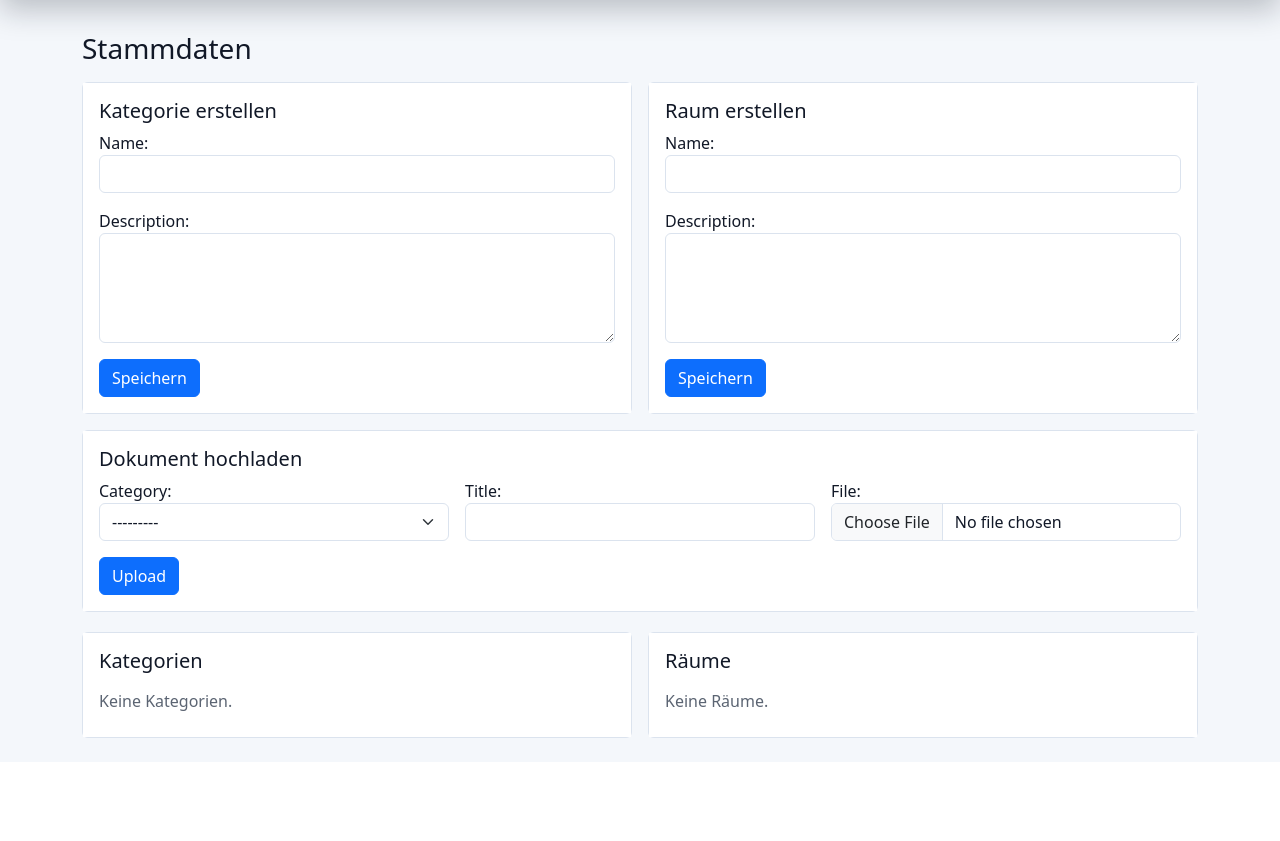
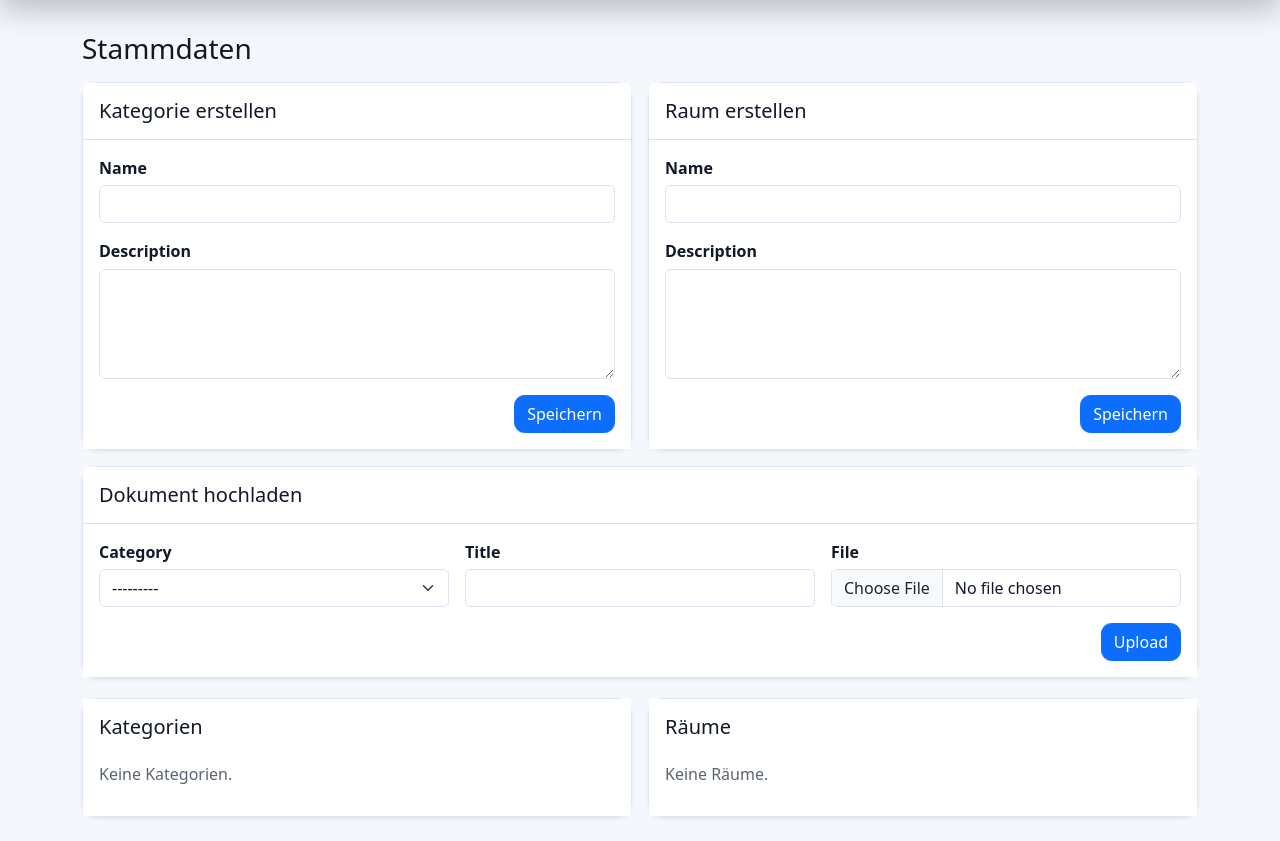
Before and after one commit to fjhzi/MPV, a Django app: page /stammdaten/ in a window 1280 px wide. Shown: the part 56-897 px from the top of the page. Before the commit the page ends 794 px from the top, so only its background shows below. Run offline with Django 5.2, Linux system fonts and the light colour scheme; data that the repository does not hold is empty.

Commit message:
Polish UI forms and cards for consistent Bootstrap styling

```diff
--- a/inventory/forms.py
+++ b/inventory/forms.py
@@ -7,7 +7,29 @@
     input_type = "date"
 
 
-class MedicalDeviceForm(forms.ModelForm):
+class BootstrapStyledModelForm(forms.ModelForm):
+    """Apply Bootstrap classes consistently to all form widgets."""
+
+    def __init__(self, *args, **kwargs):
+        super().__init__(*args, **kwargs)
+        for field in self.fields.values():
+            widget = field.widget
+            if isinstance(widget, forms.CheckboxInput):
+                base_class = "form-check-input"
+            elif isinstance(widget, (forms.Select, forms.SelectMultiple)):
+                base_class = "form-select"
+            elif isinstance(widget, forms.ClearableFileInput):
+                base_class = "form-control"
+            else:
+                base_class = "form-control"
+
+            classes = widget.attrs.get("class", "").split()
+            if base_class not in classes:
+                classes.append(base_class)
+            widget.attrs["class"] = " ".join(filter(None, classes))
+
+
+class MedicalDeviceForm(BootstrapStyledModelForm):
     class Meta:
         model = MedicalDevice
         fields = [
@@ -51,7 +73,7 @@
         }
 
 
-class DeviceAppointmentForm(forms.ModelForm):
+class DeviceAppointmentForm(BootstrapStyledModelForm):
     class Meta:
         model = DeviceAppointment
         fields = ["appointment_type", "due_date", "note"]
--- a/inventory/templates/inventory/stammdaten.html
+++ b/inventory/templates/inventory/stammdaten.html
@@ -3,47 +3,72 @@
 <h1 class="h3 mb-3">Stammdaten</h1>
 <div class="row g-3 align-items-start">
   <div class="col-lg-6">
-    <div class="card"><div class="card-body">
-      <h2 class="h5">Kategorie erstellen</h2>
-      <form method="post">
+    <div class="card shadow-sm">
+      <div class="card-header bg-transparent py-3"><h2 class="h5 mb-0">Kategorie erstellen</h2></div>
+      <div class="card-body">
+        <form method="post" class="row g-3">
           {% csrf_token %}
           <input type="hidden" name="action" value="create_category">
-        {{ category_form.as_p }}
-        <button class="btn btn-primary" type="submit">Speichern</button>
+          {% for field in category_form %}
+            <div class="col-12">
+              <label class="form-label" for="{{ field.id_for_label }}">{{ field.label }}</label>
+              {{ field }}
+              {% for error in field.errors %}<div class="text-danger small">{{ error }}</div>{% endfor %}
+            </div>
+          {% endfor %}
+          <div class="col-12 d-flex justify-content-end"><button class="btn btn-primary" type="submit">Speichern</button></div>
         </form>
-    </div></div>
+      </div>
+    </div>
   </div>
   <div class="col-lg-6">
-    <div class="card"><div class="card-body">
-      <h2 class="h5">Raum erstellen</h2>
-      <form method="post">
+    <div class="card shadow-sm">
+      <div class="card-header bg-transparent py-3"><h2 class="h5 mb-0">Raum erstellen</h2></div>
+      <div class="card-body">
+        <form method="post" class="row g-3">
           {% csrf_token %}
           <input type="hidden" name="action" value="create_room">
-        {{ room_form.as_p }}
-        <button class="btn btn-primary" type="submit">Speichern</button>
+          {% for field in room_form %}
+            <div class="col-12">
+              <label class="form-label" for="{{ field.id_for_label }}">{{ field.label }}</label>
+              {{ field }}
+              {% for error in field.errors %}<div class="text-danger small">{{ error }}</div>{% endfor %}
+            </div>
+          {% endfor %}
+          <div class="col-12 d-flex justify-content-end"><button class="btn btn-primary" type="submit">Speichern</button></div>
         </form>
-    </div></div>
+      </div>
+    </div>
   </div>
   <div class="col-12">
-    <div class="card"><div class="card-body">
-      <h2 class="h5">Dokument hochladen</h2>
-      <form method="post" enctype="multipart/form-data">
+    <div class="card shadow-sm">
+      <div class="card-header bg-transparent py-3"><h2 class="h5 mb-0">Dokument hochladen</h2></div>
+      <div class="card-body">
+        <form method="post" enctype="multipart/form-data" class="row g-3 align-items-end">
           {% csrf_token %}
           <input type="hidden" name="action" value="upload_document">
-        <div class="row g-3">
-          <div class="col-md-4">{{ document_form.category.label_tag }}{{ document_form.category }}</div>
-          <div class="col-md-4">{{ document_form.title.label_tag }}{{ document_form.title }}</div>
-          <div class="col-md-4">{{ document_form.file.label_tag }}{{ document_form.file }}</div>
+          <div class="col-md-4">
+            <label class="form-label" for="{{ document_form.category.id_for_label }}">{{ document_form.category.label }}</label>
+            {{ document_form.category }}
           </div>
-        <button class="btn btn-primary mt-3" type="submit">Upload</button>
+          <div class="col-md-4">
+            <label class="form-label" for="{{ document_form.title.id_for_label }}">{{ document_form.title.label }}</label>
+            {{ document_form.title }}
+          </div>
+          <div class="col-md-4">
+            <label class="form-label" for="{{ document_form.file.id_for_label }}">{{ document_form.file.label }}</label>
+            {{ document_form.file }}
+          </div>
+          <div class="col-12 d-flex justify-content-end"><button class="btn btn-primary" type="submit">Upload</button></div>
         </form>
-    </div></div>
+      </div>
+    </div>
   </div>
 </div>
 
 <div class="row g-3 mt-1">
   <div class="col-lg-6">
-    <div class="card"><div class="card-body">
+    <div class="card shadow-sm"><div class="card-body">
       <h2 class="h5">Kategorien</h2>
       <ul class="list-group list-group-flush">
         {% for category in categories %}
@@ -65,7 +90,7 @@
     </div></div>
   </div>
   <div class="col-lg-6">
-    <div class="card"><div class="card-body">
+    <div class="card shadow-sm"><div class="card-body">
       <h2 class="h5">Räume</h2>
       <ul class="list-group list-group-flush">
         {% for room in rooms %}
--- a/templates/base.html
+++ b/templates/base.html
@@ -177,6 +177,30 @@
       color: var(--mpv-muted) !important;
     }
 
+
+
+    .card {
+      border-radius: 1rem;
+      box-shadow: 0 8px 24px rgba(17, 24, 39, 0.06);
+    }
+
+    .card-header {
+      border-bottom: 1px solid var(--mpv-border) !important;
+    }
+
+    .list-group-item {
+      padding-top: 0.9rem;
+      padding-bottom: 0.9rem;
+    }
+
+    .form-label {
+      font-weight: 600;
+      margin-bottom: 0.35rem;
+    }
+
+    .btn {
+      border-radius: 0.65rem;
+    }
     .row-overdue { background-color: var(--row-overdue); }
     .row-warning { background-color: var(--row-warning); }
 
```
Also changed, not shown: inventory/templates/inventory/device_detail.html (+56 -32 lines), inventory/templates/inventory/form.html (+17 -6 lines). Lines whose indentation alone changed are shown as unchanged.
